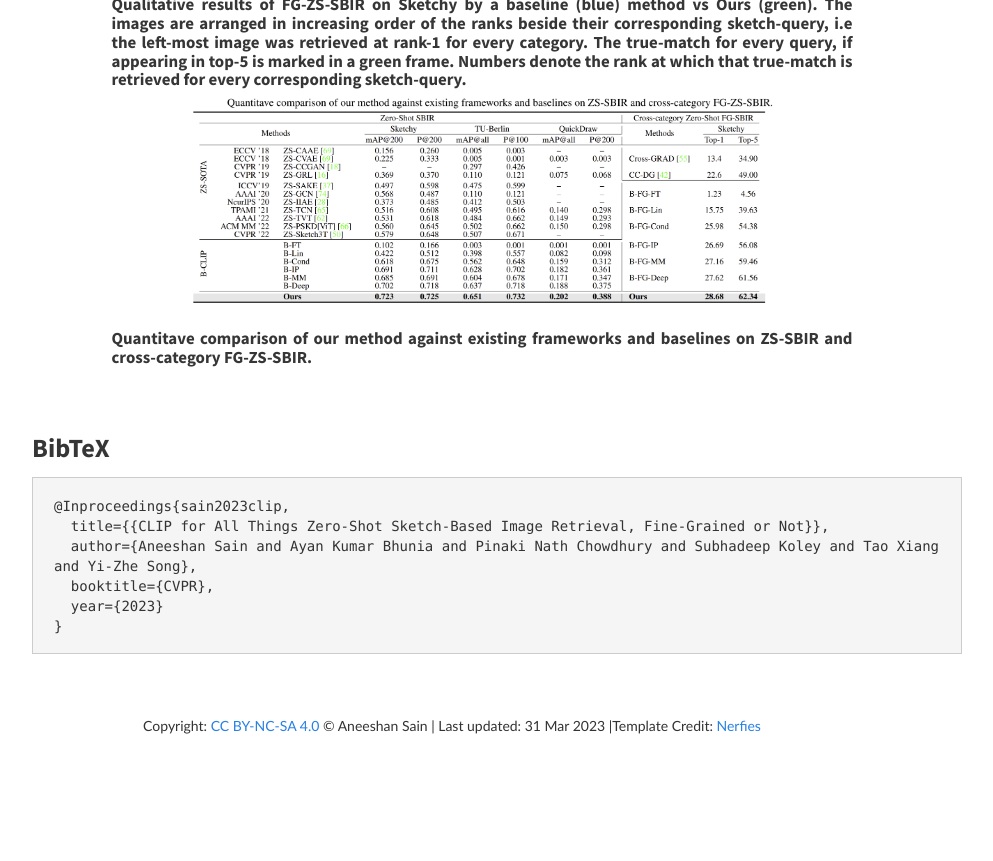
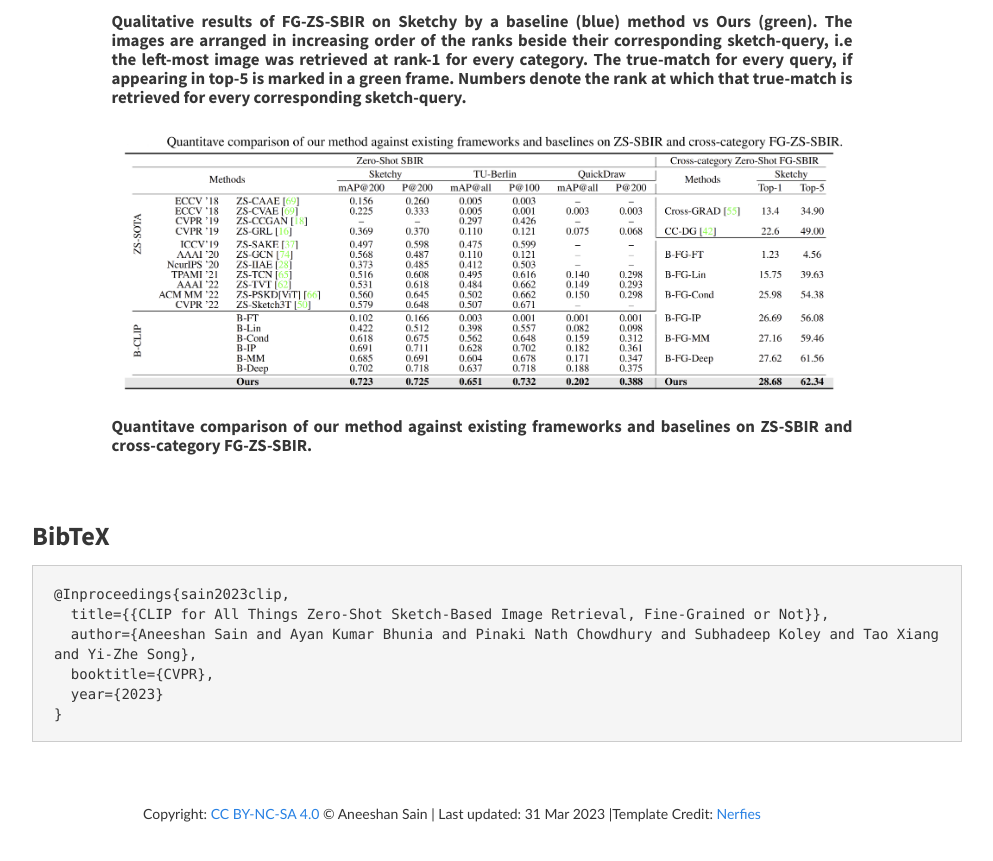
Before and after one commit to aneeshan95/Sketch_LVM, a plain HTML site: page index.html in a window 1280 px wide. Shown: the part 2973-3834 px from the top of the page, without its empty margins (188-1181 px from the left). Before the commit the page ends 3780 px from the top, so only its background shows below. Drawn offline with nearby package versions, Linux system fonts and the light colour scheme; some packages are replaced by stand-ins of ours; a script that the page names is missing; some icons are missing; a web font is replaced by a local one.

Commit message:
Update index.html

```diff
--- a/index.html
+++ b/index.html
@@ -103,6 +103,7 @@
                      <span class="author-block">
                      <a href="https://subhadeepkoley.github.io/">Subhadeep Koley</a><sup>1,2</sup>,</span>
                      <span class="author-block">
+			     <br>
                      <a href="http://personal.ee.surrey.ac.uk/Personal/T.Xiang/index.html">Tao Xiang</a><sup>1,2</sup>,</span>
                      <span class="author-block">
                      <a href="http://personal.ee.surrey.ac.uk/Personal/Y.Song/">Yi-Zhe Song</a><sup>1,2</sup></span>
@@ -321,8 +322,9 @@
                <h5 class="subtitle has-text-justified">
                   Qualitative results of FG-ZS-SBIR on Sketchy by a baseline (blue) method vs Ours (green). The images are arranged in increasing order of the ranks beside their corresponding sketch-query, i.e the left-most image was retrieved at rank-1 for every category. The true-match for every query, if appearing in top-5 is marked in a green frame. Numbers denote the rank at which that true-match is retrieved for every corresponding sketch-query.
             <br>
+	    <br>
 		<center>
-                  <img src="static/images/quant.png" alt="quantitative results" border=0 height=200 width=600/>
+                  <img src="static/images/quant.png" alt="quantitative results" border=0 height=200 width=1500/>
                </center>
                <h5 class="subtitle has-text-justified">
                   Quantitave comparison of our method against existing frameworks and baselines on ZS-SBIR and cross-category FG-ZS-SBIR.
```
